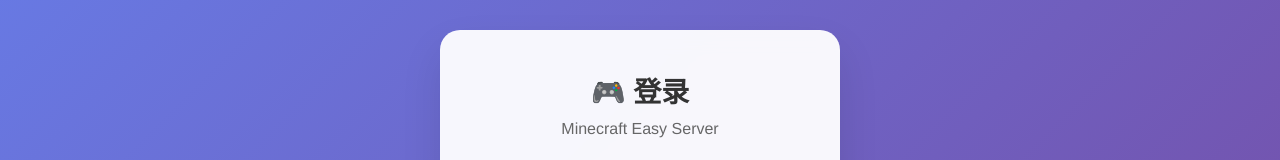
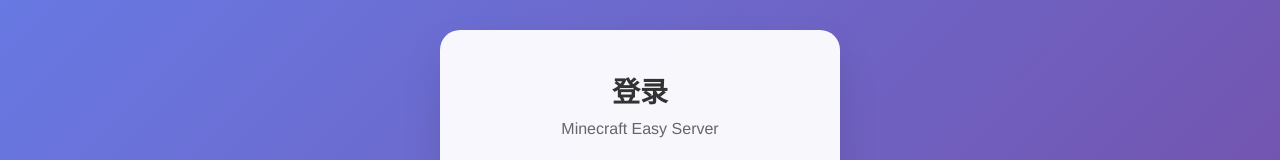
Before and after one commit to ckfanzhe/minecraft-easyserver-web, a Vue app: page /login in a window 1280 px wide. Shown: the part 212-372 px from the top of the page. Built offline with nearby package versions, Linux system fonts and the light colour scheme.

Commit message:
update localization bug

```diff
--- a/src/i18n/index.js
+++ b/src/i18n/index.js
@@ -537,6 +537,7 @@
       active: '活跃',
       inactive: '未激活',
       activate: '激活',
+      deactivate: '停用',
       version: '版本',
       selectFile: '请选择文件',
       loadFailed: '加载失败',
@@ -1078,6 +1079,7 @@
       active: 'Active',
       inactive: 'Inactive',
       activate: 'Activate',
+      deactivate: 'Deactivate',
       version: 'Version',
       selectFile: 'Please select a file',
       loadFailed: 'Load failed',
--- a/src/views/Login.vue
+++ b/src/views/Login.vue
@@ -14,7 +14,7 @@
     <div class="login-container">
       <div class="login-box">
         <div class="login-header">
-          <h1>🎮 {{ $t('login.title') }}</h1>
+          <h1>{{ $t('login.title') }}</h1>
           <p>Minecraft Easy Server</p>
         </div>
 
```
